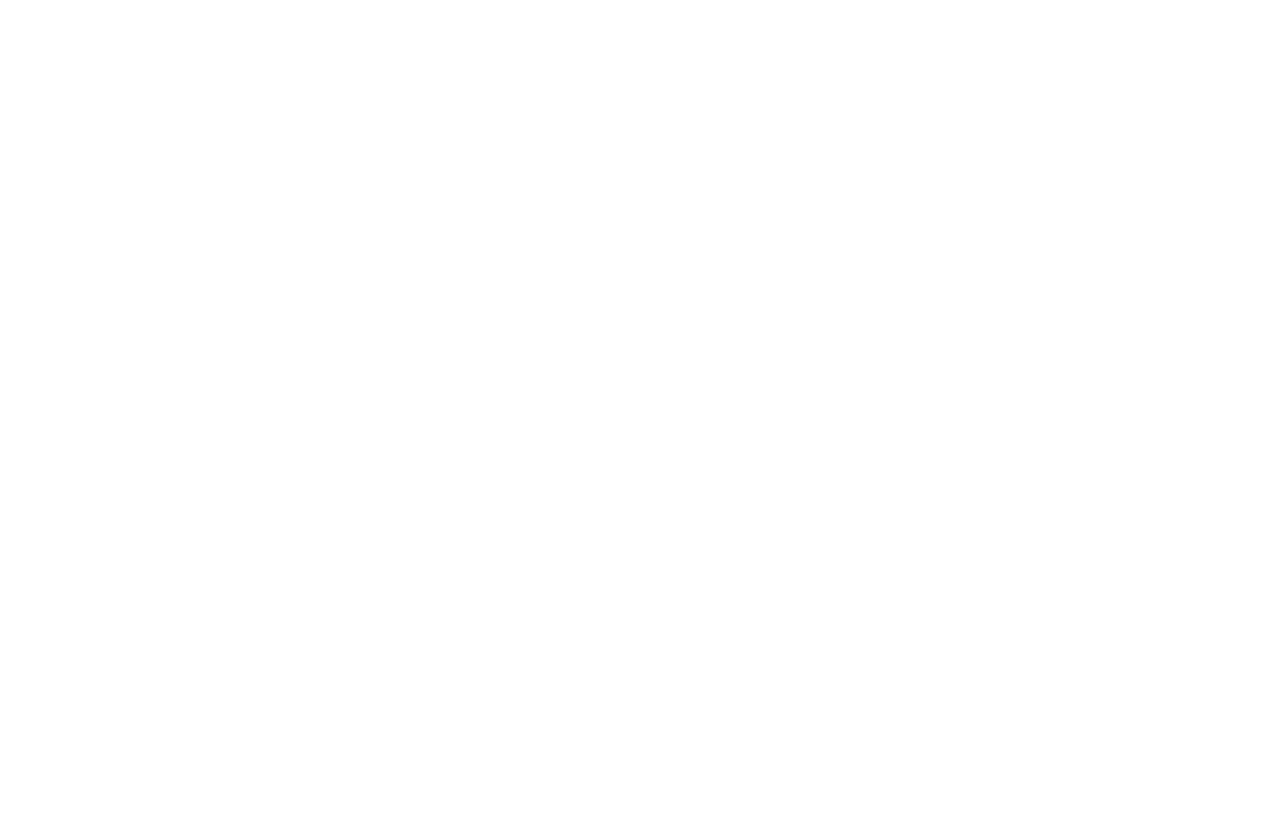
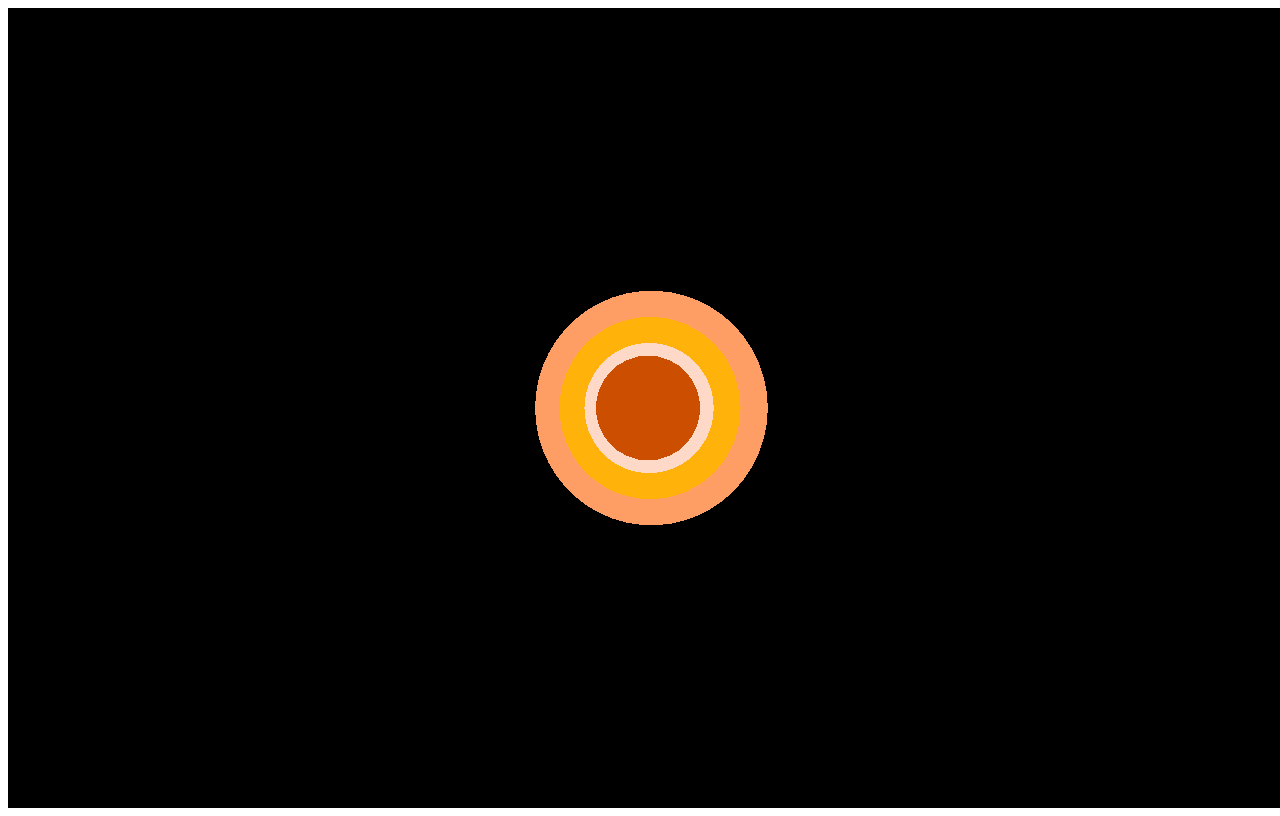
Before and after one commit to eviebutland/3D-animations, a website: page src/index.html in a window 1280 px wide. Drawn offline with nearby package versions, Linux system fonts and the light colour scheme.

Commit message:
creating saturn

```diff
--- a/src/index.html
+++ b/src/index.html
@@ -11,5 +11,6 @@
   <!-- <script src="./shapes/sphere.js" type="module"></script> -->
   <!-- <script src="./shapes/torus.js" type="module"></script> -->
   <!-- <script src="./shapes/donuts.js" type="module"></script> -->
+  <script src="./shapes/saturn.js" type="module"></script>
 </body>
 </html>
--- /dev/null
+++ b/src/shapes/saturn.js
@@ -0,0 +1,54 @@
+let scene, camera, renderer, largestRing, mediumRing, innerCircle, smallestRing
+
+function setUp(){
+  scene = new THREE.Scene()
+  // scene.background = new THREE.Color(0xffffff)
+  camera = new THREE.PerspectiveCamera(75, window.innerWidth / window.innerHeight, 0.1, 1000)
+  camera.position.z = 20
+  createRender()
+  createLargestRing()
+  createMediumRing()
+  createInnerSphere()
+  createSmallestRing()
+}
+setUp()
+animation()
+
+function createLargestRing(){
+  const geometry = new THREE.TorusGeometry(4, 0.5,  2, 50)
+  const material = new THREE.MeshBasicMaterial({color: 'rgba(255, 158, 100)'})
+  largestRing = new THREE.Mesh(geometry, material)
+  scene.add(largestRing)
+}
+function createMediumRing(){
+  const geometry = new THREE.TorusGeometry(3, 0.5,  2, 50)
+  const material = new THREE.MeshBasicMaterial({color: 'rgba(255, 178, 10)'})
+  mediumRing = new THREE.Mesh(geometry, material)
+  scene.add(mediumRing)
+}
+function createSmallestRing(){
+  const geometry = new THREE.TorusGeometry(2, 0.5,  2, 50)
+  const material = new THREE.MeshBasicMaterial({color: 'rgba(254, 217, 200)'})
+  smallestRing = new THREE.Mesh(geometry, material)
+  scene.add(smallestRing)
+}
+function createInnerSphere(){
+  const geometry = new THREE.SphereGeometry(2, 30, 30, 0, Math.PI * 2, 0, Math.PI * 2)
+  const material = new THREE.MeshBasicMaterial({color: 'rgba(204, 78, 1)'})
+  innerCircle = new THREE.Mesh(geometry, material)
+  scene.add(innerCircle)
+}
+
+function createRender(){
+  renderer = new THREE.WebGLRenderer()
+  renderer.setSize(window.innerWidth, window.innerHeight)
+  document.body.appendChild(renderer.domElement)
+}
+
+function animation(){
+  requestAnimationFrame(animation)
+  largestRing.rotation.y += 0.01
+  mediumRing.rotation.y += 0.01
+  smallestRing.rotation.y += 0.01
+  renderer.render(scene, camera); // this must always be in animation
+}
```
